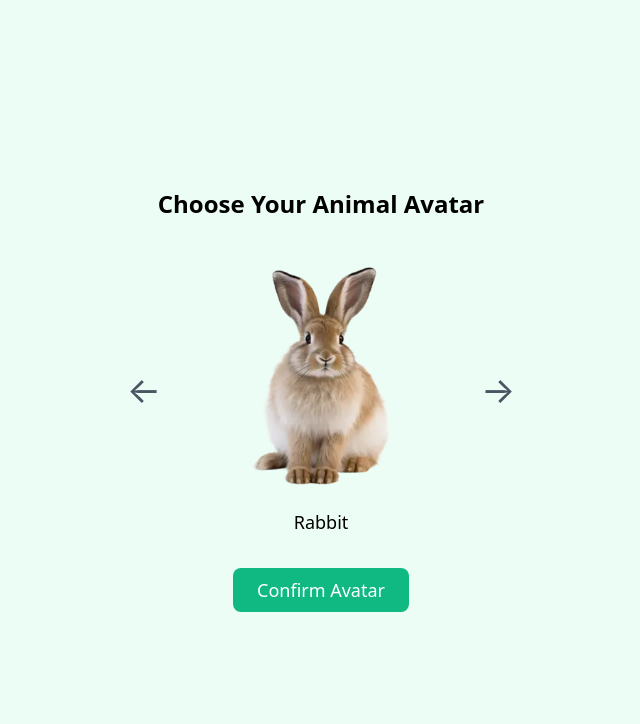
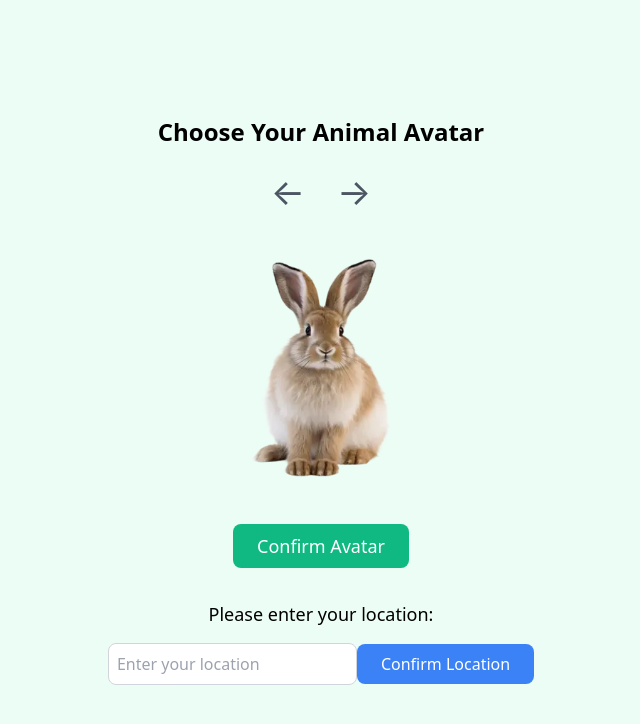
Before and after one commit to portiali/seedswap, a React (Create React App) app in the folder frontend/my-app/: page /create-avatar in a window 1280 px wide. Shown: the top 724 px of the page, without its empty margins (319-959 px from the left). Built offline with nearby package versions, Linux system fonts and the light colour scheme.

Commit message:
force commit

```diff
--- a/frontend/my-app/src/App.js
+++ b/frontend/my-app/src/App.js
@@ -6,7 +6,7 @@ import { useNavigate } from 'react-router-dom';
 import logo from './images/seed.png';
 import './App.css';
 
-import Signup from './Signup';
+import Signup from './pages/Signup';
 import Login from './pages/Login';
 import ProfilePage from './pages/ProfilePage';
 import HomePage from './pages/HomePage';
--- a/frontend/my-app/src/pages/CreateAvatar.js
+++ b/frontend/my-app/src/pages/CreateAvatar.js
@@ -13,7 +13,9 @@ const avatarList = [
 
 const CreateAvatar = () => {
   const [index, setIndex] = useState(0);
-  const [confirmed, setConfirmed] = useState(false);
+  const [avatarConfirmed, setAvatarConfirmed] = useState(false);
+  const [locationConfirmed, setLocationConfirmed] = useState(false);
+  const [location, setLocation] = useState('');
 
   const handleNext = () => {
     setIndex((prev) => (prev + 1) % avatarList.length);
@@ -23,11 +25,25 @@ const CreateAvatar = () => {
     setIndex((prev) => (prev - 1 + avatarList.length) % avatarList.length);
   };
 
-  const handleConfirm = () => {
+  const handleConfirmAvatar = () => {
     const selectedAvatar = avatarList[index];
     localStorage.setItem('myAvatar', JSON.stringify(selectedAvatar));
-    setConfirmed(true);
+    setAvatarConfirmed(true);
     console.log('Avatar confirmed:', selectedAvatar);
+  };
+
+  const handleConfirmLocation = () => {
+    localStorage.setItem('userLocation', location); // Save location to localStorage
+    setLocationConfirmed(true);
+    console.log('Location confirmed:', location);
+  };
+
+  const handleEditAvatar = () => {
+    setAvatarConfirmed(false);
+  };
+
+  const handleEditLocation = () => {
+    setLocationConfirmed(false);
   };
 
   const selected = avatarList[index];
@@ -36,9 +52,7 @@ const CreateAvatar = () => {
     <div className="flex flex-col items-center justify-center p-6 min-h-screen bg-green-50">
       <h1 className="text-2xl font-bold mb-6">Choose Your Animal Avatar</h1>
 
-      {!confirmed ? (
-        <>
-          <div className="flex items-center space-x-8">
+      <div className="flex items-center space-x-8 mb-6">
         <button
           onClick={handlePrev}
           className="text-4xl text-gray-600 hover:text-black"
@@ -46,30 +60,38 @@ const CreateAvatar = () => {
           ←
         </button>
 
-            <div className="flex flex-col items-center">
+        <button
+          onClick={handleNext}
+          className="text-4xl text-gray-600 hover:text-black"
+        >
+          →
+        </button>
+
+        {/* <div className="flex flex-col items-center">
           <img
             src={selected.image}
             alt={selected.name}
             className="w-64 h-64 object-contain"
           />
           <p className="text-lg mt-2">{selected.name}</p>
+        </div> */}
       </div>
 
+      {/* Avatar Confirmation */}
+      {!avatarConfirmed ? (
+        <div>
+          <img
+            src={selected.image}
+            alt={selected.name}
+            className="w-64 h-64 object-contain"
+          />
           <button
-              onClick={handleNext}
-              className="text-4xl text-gray-600 hover:text-black"
-            >
-              →
-            </button>
-          </div>
-
-          <button
-            onClick={handleConfirm}
+            onClick={handleConfirmAvatar}
             className="mt-8 bg-green-500 hover:bg-green-600 text-white px-6 py-2 rounded-lg text-lg"
           >
             Confirm Avatar
           </button>
-        </>
+        </div>
       ) : (
         <div className="text-center mt-10">
           <p className="text-xl">You chose the {selected.name}!</p>
@@ -78,6 +100,44 @@ const CreateAvatar = () => {
             alt={selected.name}
             className="w-40 h-40 mx-auto mt-4"
           />
+
+          <button
+            onClick={handleEditAvatar}
+            className="mt-4 bg-blue-500 hover:bg-blue-600 text-white px-6 py-2 rounded-lg"
+          >
+            Edit Avatar
+          </button>
+        </div>
+      )}
+
+      {/* Location Confirmation */}
+      {!locationConfirmed ? (
+        <div className="mt-8">
+          <p className="text-lg">Please enter your location:</p>
+          <input
+            type="text"
+            value={location}
+            onChange={(e) => setLocation(e.target.value)}
+            className="mt-2 p-2 border border-gray-300 rounded-lg"
+            placeholder="Enter your location"
+          />
+          <button
+            onClick={handleConfirmLocation}
+            className="mt-4 bg-blue-500 hover:bg-blue-600 text-white px-6 py-2 rounded-lg"
+          >
+            Confirm Location
+          </button>
+        </div>
+      ) : (
+        <div className="mt-8">
+          <p className="text-lg">Location confirmed: {location}</p>
+
+          <button
+            onClick={handleEditLocation}
+            className="mt-4 bg-yellow-500 hover:bg-yellow-600 text-white px-6 py-2 rounded-lg"
+          >
+            Edit Location
+          </button>
         </div>
       )}
     </div>
```
Also changed, not shown: frontend/my-app/src/pages/Signup.js (renamed from frontend/my-app/src/Signup.js), frontend/my-app/src/pages/styles/CreateAvatar.css (added). Lines whose indentation alone changed are shown as unchanged.
